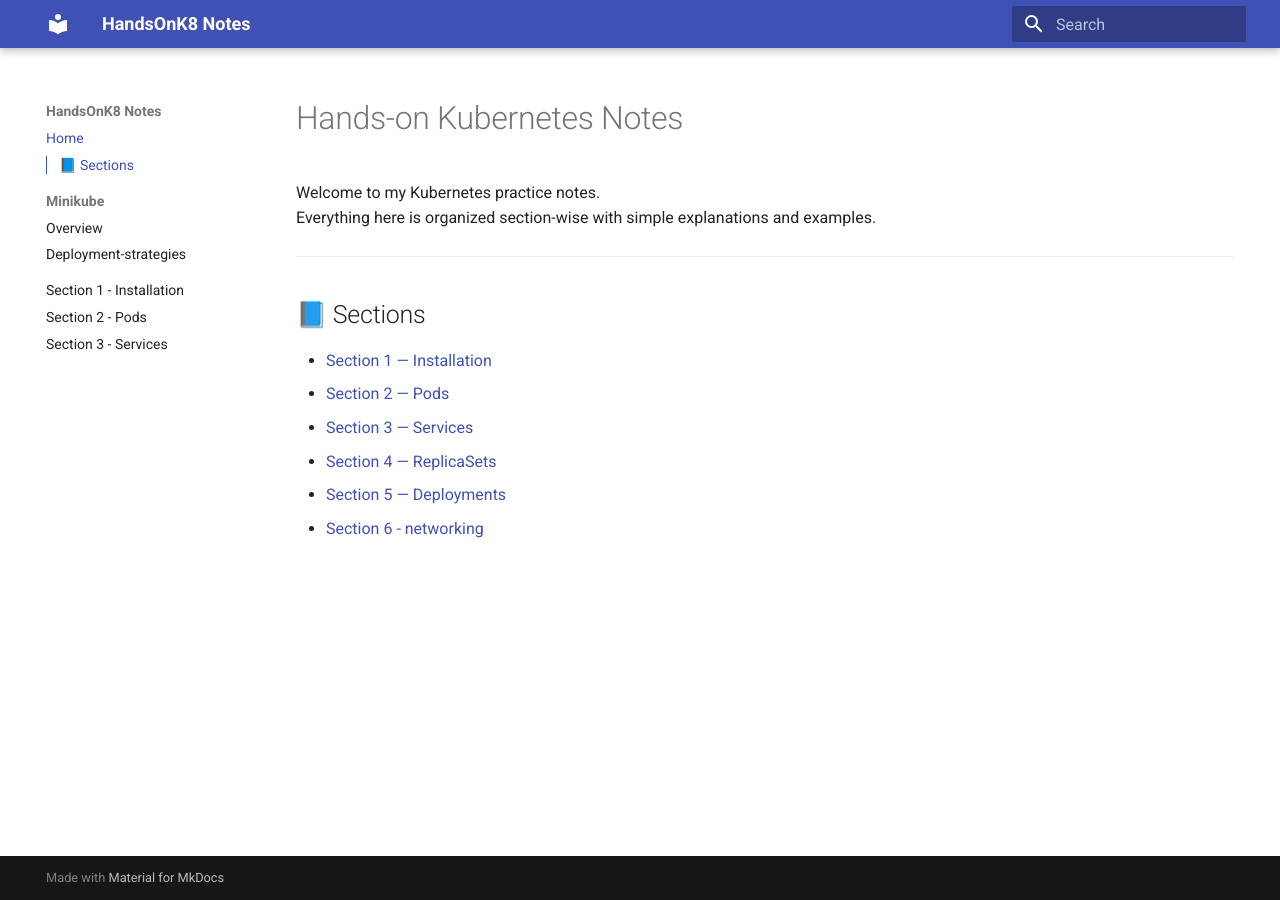
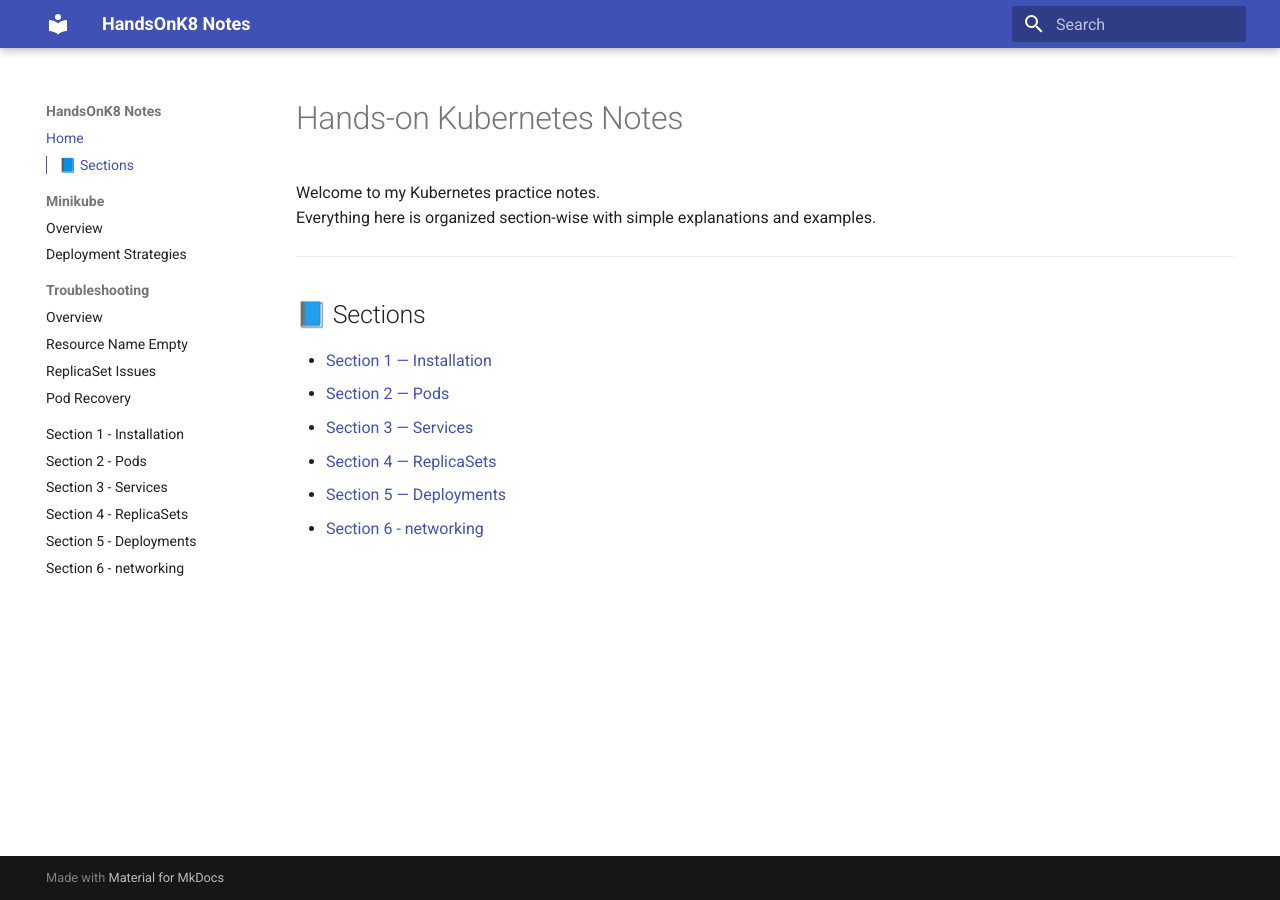
Before and after one commit to AmodSeth/handsonk8, an MkDocs documentation site: the page built from docs/index.md, in a window 1280 px wide. Built offline with MkDocs 1.6.1 and Material for MkDocs 9.7.7, drawn with Linux system fonts in a browser that asks for light colours.

Commit message:
cleaned md files

```diff
--- a/mkdocs.yml
+++ b/mkdocs.yml
@@ -38,10 +38,15 @@ nav:
   - Home: index.md
   - Minikube:
       - Overview: minikube/basic_commands.md
-      - Deployment-strategies: minikube/Deployment-strategies/
-
-
-
+      - Deployment Strategies: minikube/Deployment-strategies/
+  - Troubleshooting:
+      - Overview: Troubleshooting/index.md
+      - Resource Name Empty: Troubleshooting/Resource_name_can't_be_empty.md
+      - ReplicaSet Issues: Troubleshooting/Replicaset_wont_touch_me.md
+      - Pod Recovery: Troubleshooting/Why_Pod_didn't_Came_back.md
   - Section 1 - Installation: Section_1_installation.md
   - Section 2 - Pods: Section_2_pods.md
   - Section 3 - Services: Section_3_services.md
+  - Section 4 - ReplicaSets: Section_4_replicasets.md
+  - Section 5 - Deployments: Section_5_deployments.md
+  - Section 6 - networking: Section_6_networkandservicediscovery.md
```
Also changed, not shown: docs/Section_6_networkandservicediscovery.md (+12 -0 lines), docs/Troubleshooting/Resource_name_can't_be_empty.md (added, +30 -0 lines), docs/Troubleshooting/index.md (added, +11 -0 lines), docs/assets/images/Troubleshooting-resource-name-can't.png (added).
